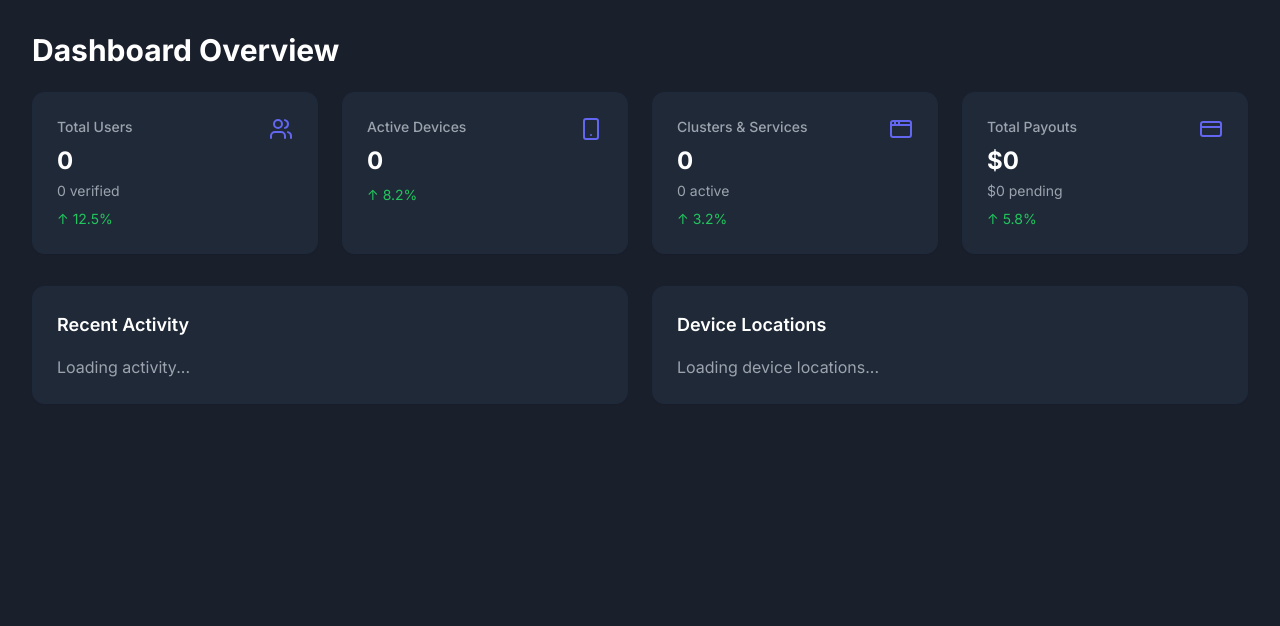
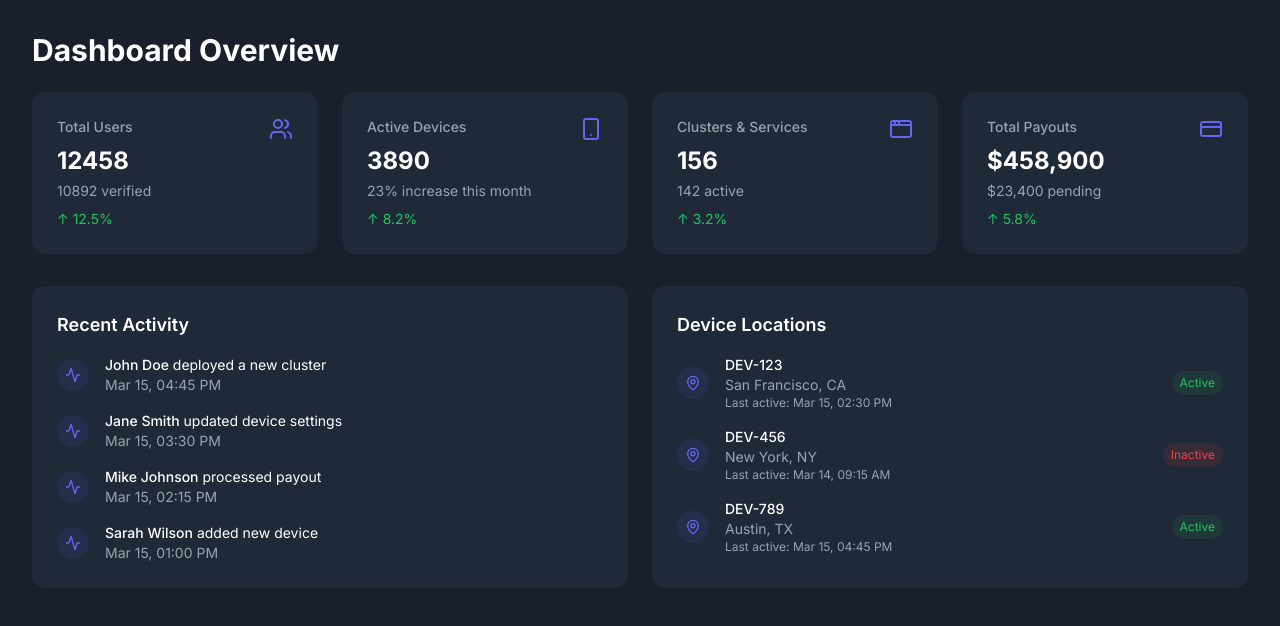
Before and after one commit to rogkesavan/insight-management-hub, a React (Vite) app: page / in a window 1280 px wide. Shown: the top 626 px of the page. Built offline with nearby package versions, Linux system fonts and the light colour scheme.

Commit message:
Fix mockData reference errors
Resolved TypeScript errors in src/pages/Index.tsx related to the undefined 'mockData' variable. Ensure that 'mockData' is properly defined or imported to avoid compilation issues.
[skip gpt_engineer]

```diff
--- /dev/null
+++ b/src/data/mockData.ts
@@ -0,0 +1,74 @@
+export const mockData = {
+  userManagement: {
+    total_users: 12458,
+    verified_users: 10892,
+    active_users: 8234
+  },
+  deviceManagement: {
+    active_devices: 3890,
+    device_usage_trends: "23% increase this month",
+    device_locations: [
+      {
+        device_id: "DEV-123",
+        location: {
+          city: "San Francisco",
+          state: "CA"
+        },
+        status: "Active",
+        last_active: "2024-03-15T14:30:00Z"
+      },
+      {
+        device_id: "DEV-456",
+        location: {
+          city: "New York",
+          state: "NY"
+        },
+        status: "Inactive",
+        last_active: "2024-03-14T09:15:00Z"
+      },
+      {
+        device_id: "DEV-789",
+        location: {
+          city: "Austin",
+          state: "TX"
+        },
+        status: "Active",
+        last_active: "2024-03-15T16:45:00Z"
+      }
+    ]
+  },
+  applicationServices: {
+    total_applications: 156,
+    active_applications: 142
+  },
+  userPayout: {
+    total_payouts: 458900,
+    pending_payouts: 23400
+  },
+  recentActivity: [
+    {
+      id: 1,
+      user: "John Doe",
+      action: "deployed a new cluster",
+      timestamp: "2024-03-15T16:45:00Z"
+    },
+    {
+      id: 2,
+      user: "Jane Smith",
+      action: "updated device settings",
+      timestamp: "2024-03-15T15:30:00Z"
+    },
+    {
+      id: 3,
+      user: "Mike Johnson",
+      action: "processed payout",
+      timestamp: "2024-03-15T14:15:00Z"
+    },
+    {
+      id: 4,
+      user: "Sarah Wilson",
+      action: "added new device",
+      timestamp: "2024-03-15T13:00:00Z"
+    }
+  ]
+};
--- a/src/pages/Index.tsx
+++ b/src/pages/Index.tsx
@@ -3,6 +3,7 @@ import { DashboardLayout } from '@/components/DashboardLayout';
 import { StatsCard } from '@/components/StatsCard';
 import { Users, Smartphone, AppWindow, Activity, CreditCard, MapPin } from 'lucide-react';
 import { Card } from '@/components/ui/card';
+import { mockData } from '@/data/mockData';
 
 const Index = () => {
   const { data: userData } = useQuery({
```
